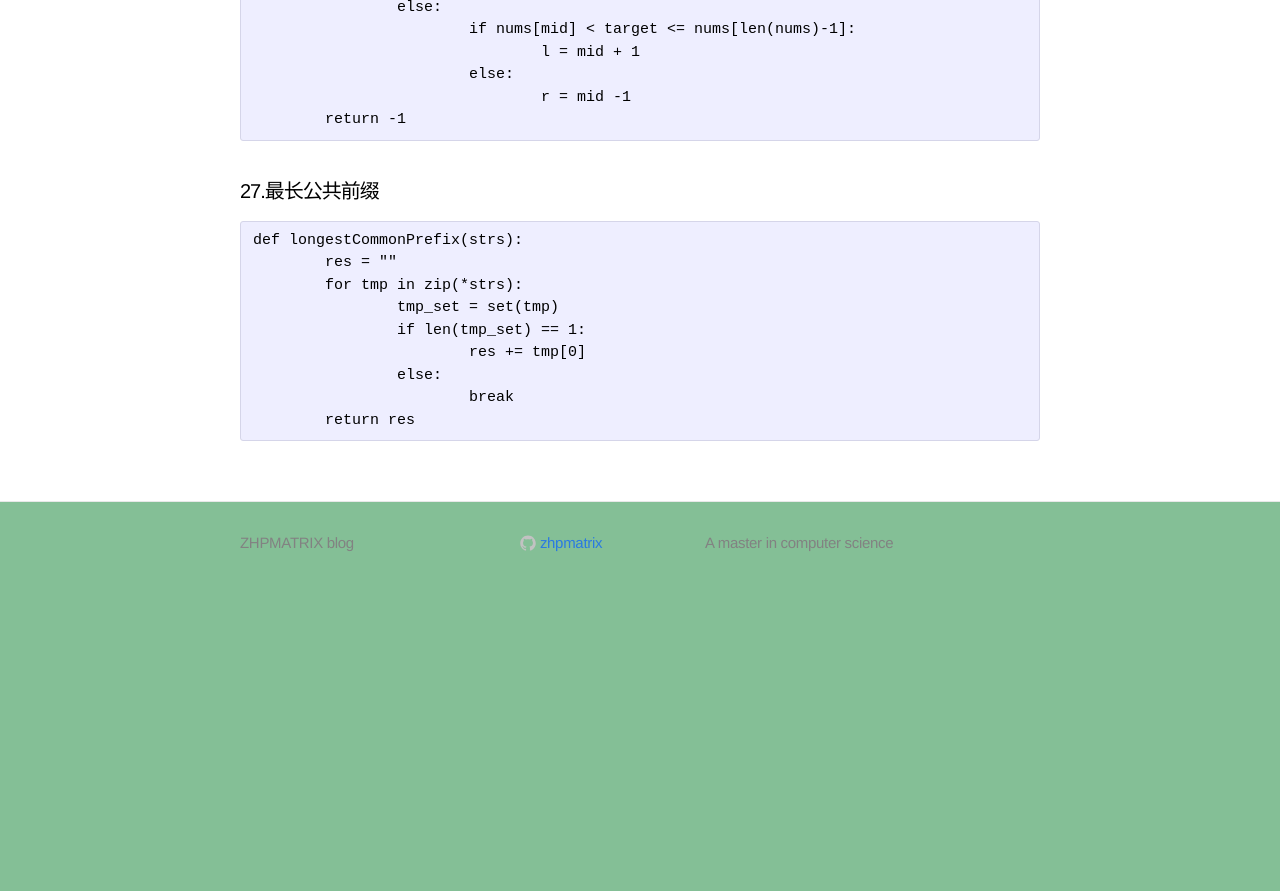
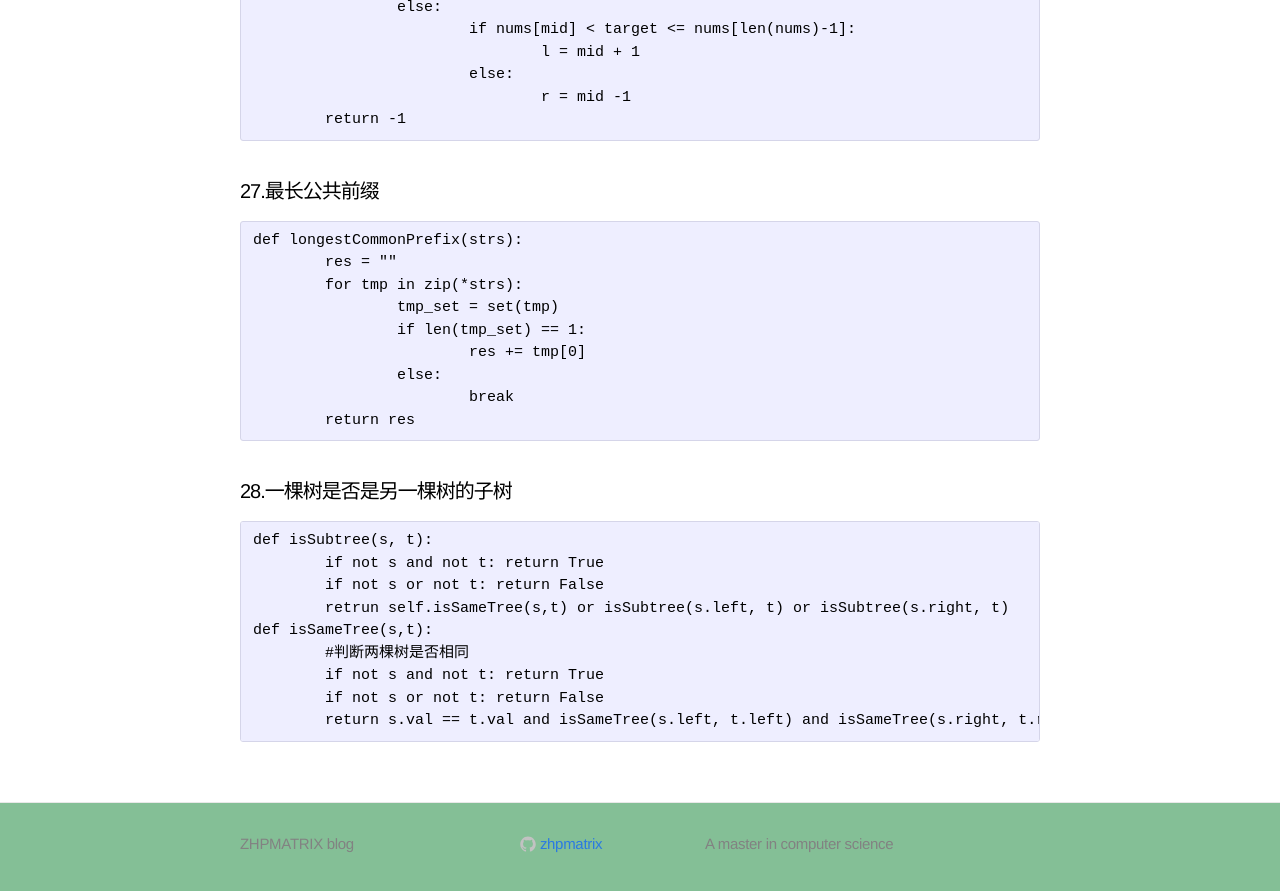
Before and after one commit to zhpmatrix/zhpmatrix.github.io, a Jekyll site: the page built from _posts/2019-01-02-leetcode-review.md, in a window 1280 px wide and 900 px high, scrolled down 15970 px. Shown: the top 891 px of the window. Built offline with Jekyll 4.4.1, drawn with Linux system fonts in a browser that asks for light colours; comment, search, counter and statistics services are not loaded; before the commit the page ends 16570 px from its top, so only the background shows below that.

Commit message:
update blog

````diff
--- a/_posts/2019-01-02-leetcode-review.md
+++ b/_posts/2019-01-02-leetcode-review.md
@@ -725,3 +725,17 @@ def longestCommonPrefix(strs):
 			break
 	return res
 ```
+
+#### 28.一棵树是否是另一棵树的子树
+
+```
+def isSubtree(s, t):
+	if not s and not t: return True
+	if not s or not t: return False
+	retrun self.isSameTree(s,t) or isSubtree(s.left, t) or isSubtree(s.right, t)
+def isSameTree(s,t):
+	#判断两棵树是否相同
+	if not s and not t: return True
+	if not s or not t: return False
+	return s.val == t.val and isSameTree(s.left, t.left) and isSameTree(s.right, t.right)
+```
````
